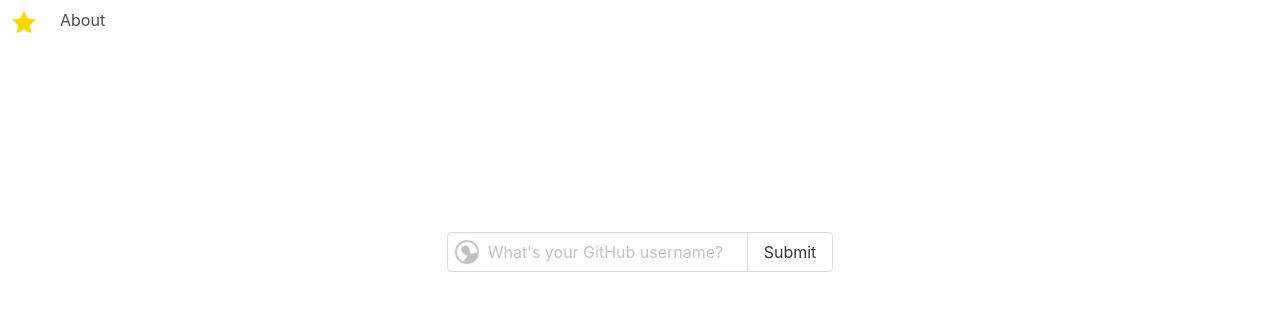
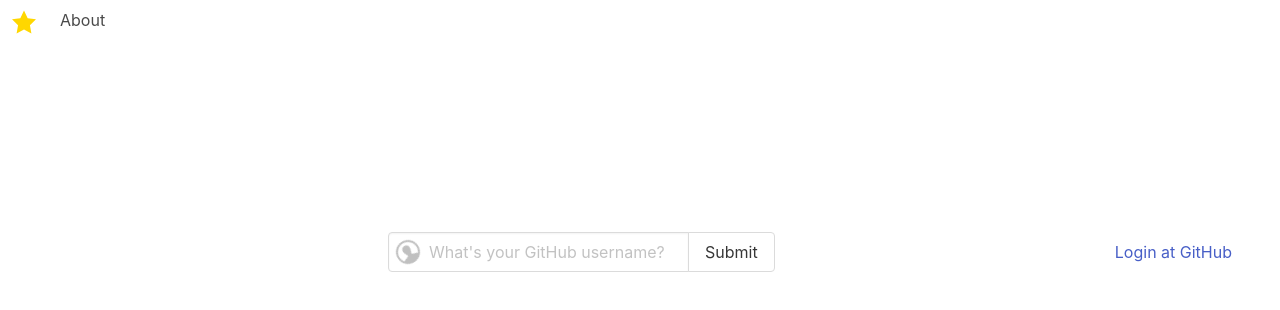
Before and after one commit to alexalexyang/cvme, a React (Create React App) app: page / in a window 1280 px wide. Shown: the top 310 px of the page. Built offline with nearby package versions, Linux system fonts and the light colour scheme; no server answers.

Commit message:
added oauth with github on behalf of users to Landing.js as a first step to allow mutations to  user profiles

```diff
--- a/src/components/Landing.js
+++ b/src/components/Landing.js
@@ -4,6 +4,19 @@ import GitHubProfile from "./GitHubProfile";
 import { client } from "../index";
 
 function Landing() {
+  const code =
+    window.location.href.match(/\?code=(.*)/) &&
+    window.location.href.match(/\?code=(.*)/)[1];
+  console.log("GitHub code: ", code);
+
+  if (code) {
+    fetch(`https://cv4me.herokuapp.com/authenticate/${code}`)
+      .then(response => response.json())
+      .then(({ token }) => {
+        console.log("Token: ", token);
+      });
+  }
+
   const [userLogin, setUserLogin] = useState("");
   const [user, setUser] = useState();
 
@@ -46,6 +59,15 @@ function Landing() {
             </div>
           </form>
         </div>
+        <div>
+          <p>
+            <a
+              href={`https://github.com/login/oauth/authorize?client_id=${process.env.REACT_APP_GITHUB_APP_CLIENT_ID}&scope=user&redirect_uri=${process.env.REACT_APP_REDIRECT_URL}`}
+            >
+              Login at GitHub
+            </a>
+          </p>
+        </div>
       </div>
     );
   };
```
Also changed, not shown: 1 other file (tests, documents, lock files or other folders).
